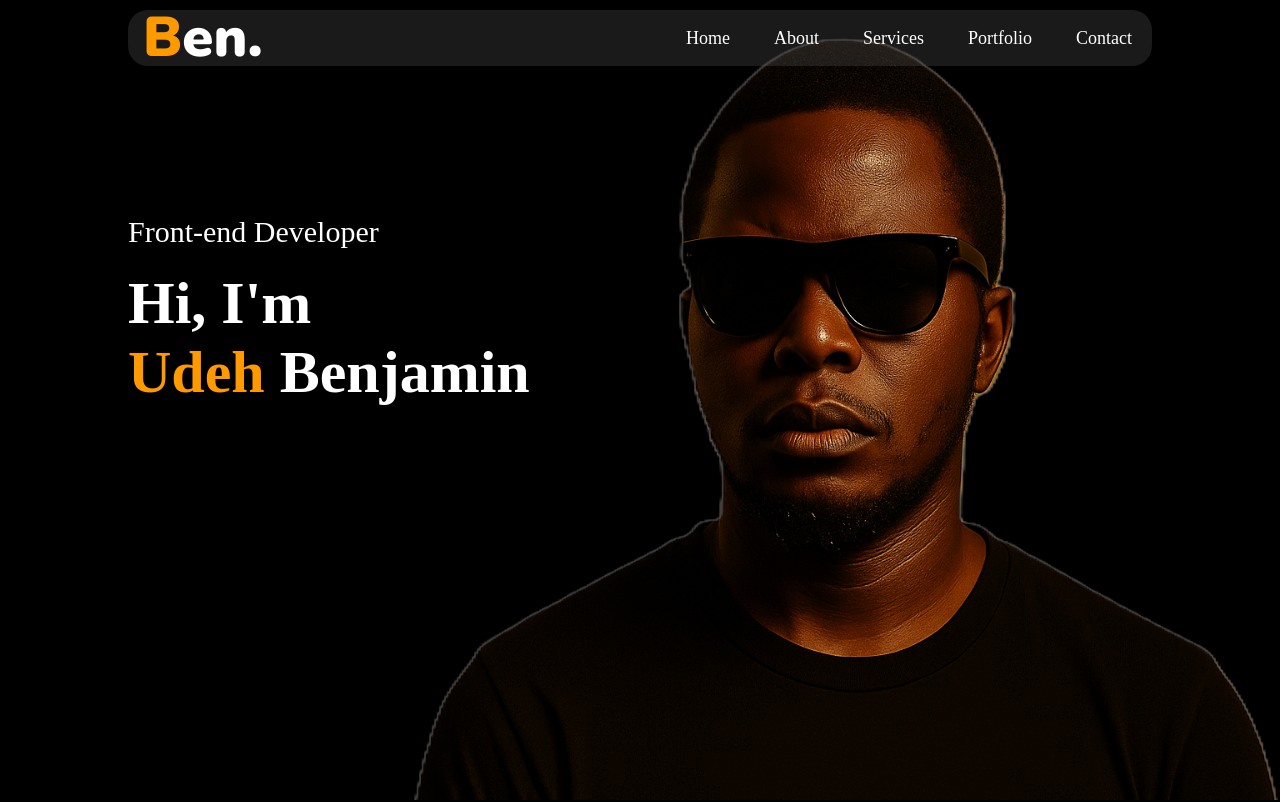
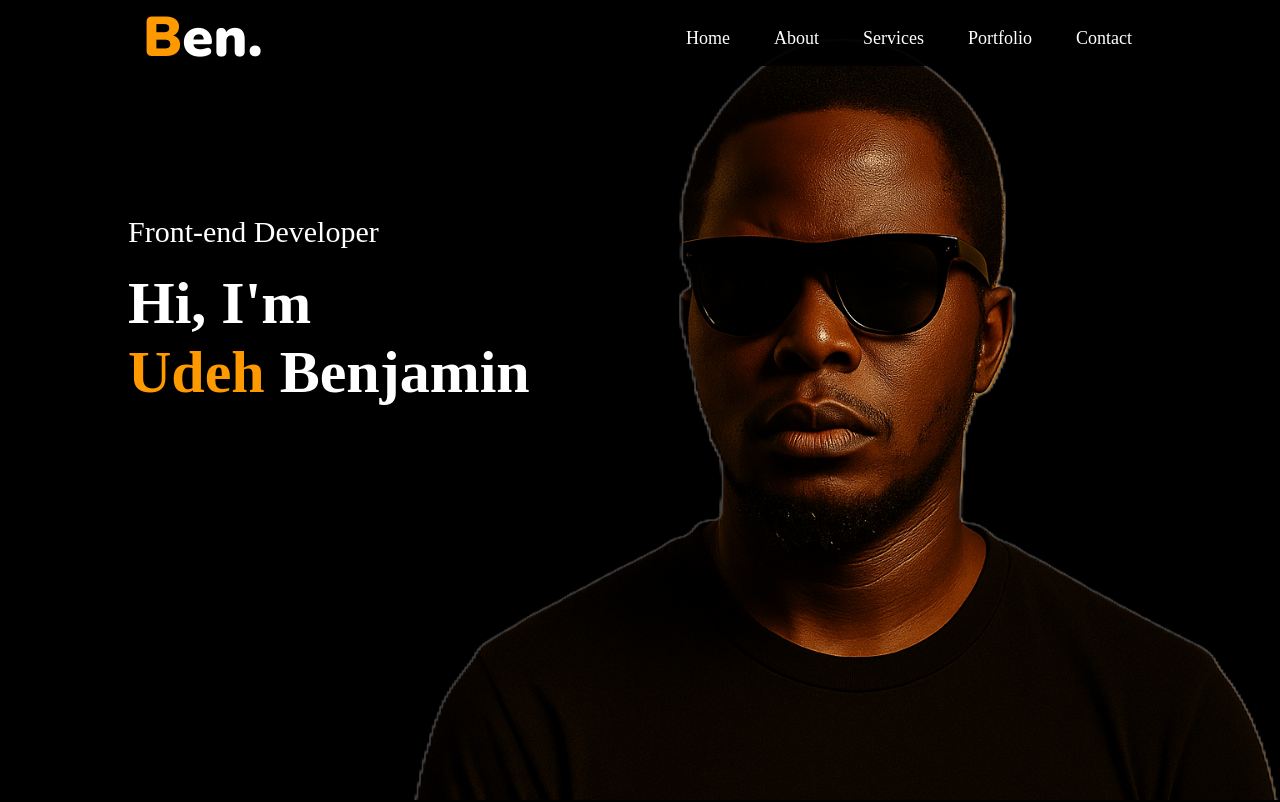
Before and after one commit to benja-myte/Benjaminudeh, a plain HTML site: page index.html in a window 1280 px wide. Shown: the top 802 px of the page. Drawn offline with nearby package versions, Linux system fonts and the light colour scheme; a web font is replaced by a local one.

Commit message:
Update nav background and add z-index
Changed the nav background color to a more opaque black and added z-index: 1 to ensure proper stacking context.

```diff
--- a/nemport.css
+++ b/nemport.css
@@ -31,10 +31,11 @@ nav{
     align-items: center;
     justify-content: space-between;
     flex-wrap: wrap;
-    background-color: rgba(85, 85, 85, 0.315);
+    background-color: rgb(0, 0, 0, 0.9);
     border-radius: 20px;
     position: fixed;
     width: 80%;
+    z-index: 1;
 }
 
 .logo{
```
